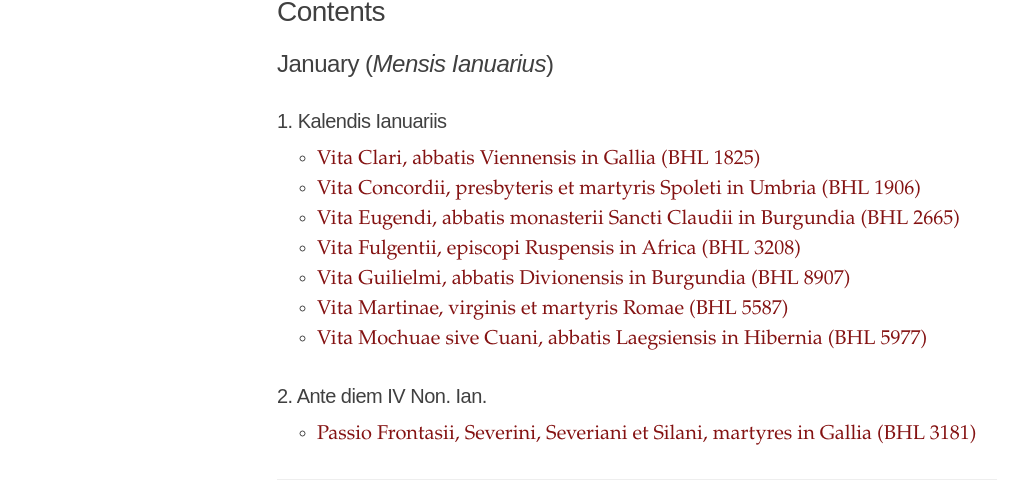
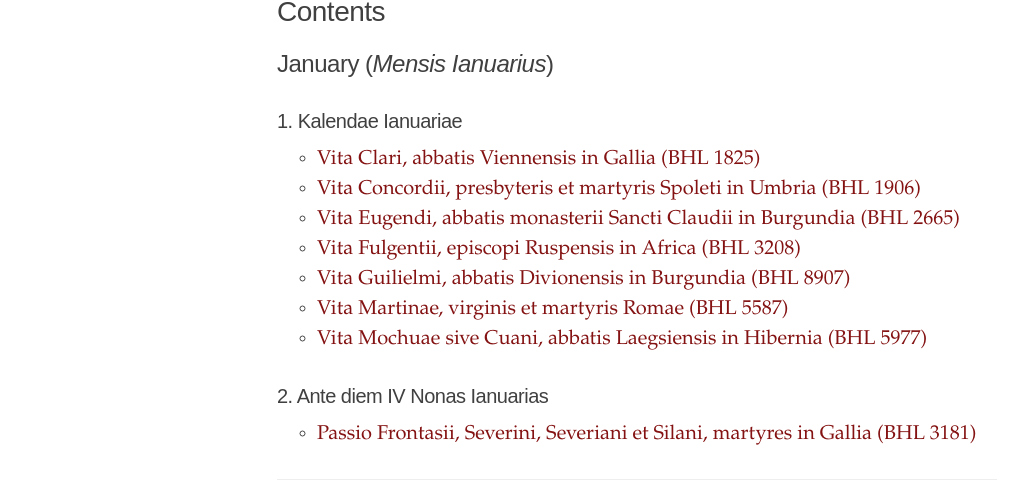
Before and after one commit to cjkoepke1/latin-hagiography, a Jekyll site: the page built from index.md, in a window 1280 px wide. Shown: the part 355-847 px from the top of the page, without its empty margins (3-1031 px from the left). Built offline with Jekyll 4.4.1, drawn with Linux system fonts in a browser that asks for light colours.

Commit message:
update dating terminology

```diff
--- a/index.md
+++ b/index.md
@@ -11,7 +11,7 @@ title: "Latin Hagiography"
 
 ## January (*Mensis Ianuarius*)
 
-### 1. Kalendis Ianuariis
+### 1. Kalendae Ianuariae
 
 - [Vita Clari, abbatis Viennensis in Gallia (BHL 1825)](https://cjkoepke1.github.io/latin-hagiography/texts/vita-clari/)
 - [Vita Concordii, presbyteris et martyris Spoleti in Umbria (BHL 1906)](https://cjkoepke1.github.io/latin-hagiography/texts/vita-concordii/)
@@ -21,7 +21,7 @@ title: "Latin Hagiography"
 - [Vita Martinae, virginis et martyris Romae (BHL 5587)](https://cjkoepke1.github.io/latin-hagiography/texts/vita-martinae/)
 - [Vita Mochuae sive Cuani, abbatis Laegsiensis in Hibernia (BHL 5977)](https://cjkoepke1.github.io/latin-hagiography/texts/vita-mochuae/)
 
-### 2. Ante diem IV Non. Ian.
+### 2. Ante diem IV Nonas Ianuarias
 
 - [Passio Frontasii, Severini, Severiani et Silani, martyres in Gallia (BHL 3181)](https://cjkoepke1.github.io/latin-hagiography/texts/passio-frontasii)
 
```
